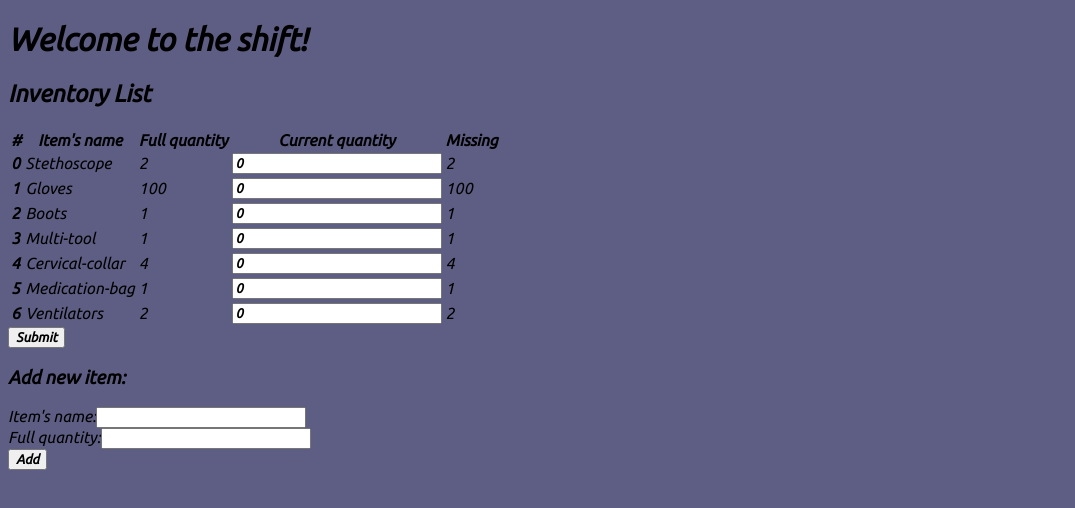
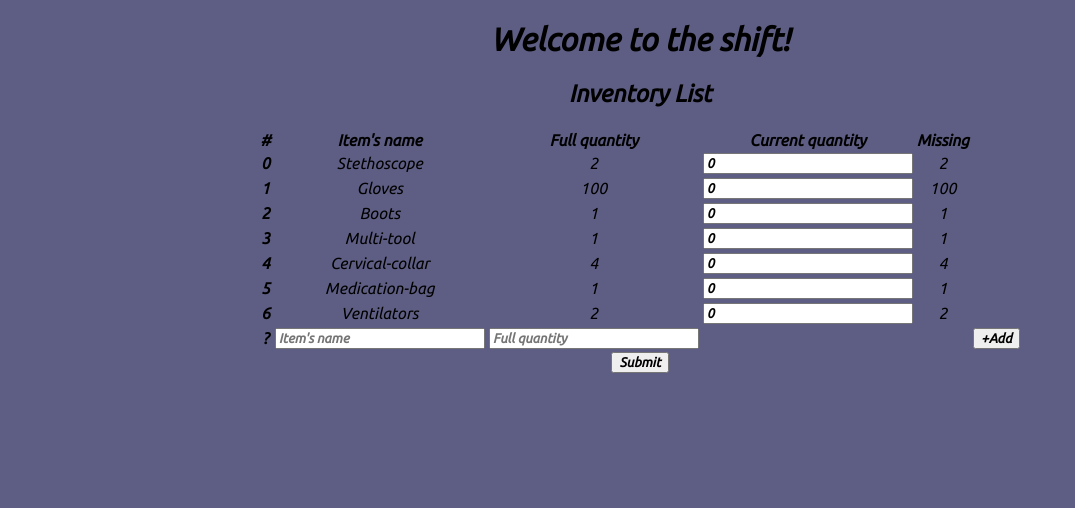
Before and after one commit to ramabadash/paramedics-equipment-list, a React (Create React App) app in the folder paramedics-equipment-list/: page /inventory in a window 1280 px wide. Shown: the top 508 px of the page, without its empty margins (0-1075 px from the left). Built offline with nearby package versions, Linux system fonts and the light colour scheme.

Commit message:
# Making the form Add a new item to part of the table

```diff
--- a/paramedics-equipment-list/src/components/AddItemForm.jsx
+++ b/paramedics-equipment-list/src/components/AddItemForm.jsx
@@ -2,18 +2,22 @@ import React from 'react';
 
 function AddItemForm() {
   return (
-    <div>
-      <h3>Add new item:</h3>
-      <div>
-        <label htmlFor='item-name'>Item's name:</label>
-        <input type='text' name='item-name' />
-      </div>
-      <div>
-        <label htmlFor='full-quantity'>Full quantity:</label>
-        <input type='number' name='full-quantity' />
-      </div>
-      <button>Add</button>
-    </div>
+    <tfoot>
+      <tr>
+        <th>?</th>
+        <td>
+          <input type='text' placeholder="Item's name" />
+        </td>
+        <td>
+          <input type='number' placeholder='Full quantity' />
+        </td>
+        <td></td>
+        <td></td>
+        <td>
+          <button>+Add</button>
+        </td>
+      </tr>
+    </tfoot>
   );
 }
 
--- a/paramedics-equipment-list/src/components/InventoryList.jsx
+++ b/paramedics-equipment-list/src/components/InventoryList.jsx
@@ -28,9 +28,9 @@ function InventoryList() {
             return <ItemRow item={item} i={i} key={i} />;
           })}
         </tbody>
+        <AddItemForm />
       </table>
       <button>Submit</button>
-      <AddItemForm />
     </div>
   );
 }
--- a/paramedics-equipment-list/src/components/ItemRow.jsx
+++ b/paramedics-equipment-list/src/components/ItemRow.jsx
@@ -2,7 +2,6 @@ import React, { useState } from 'react';
 
 function ItemRow({ item, i }) {
   /***** STATES *****/
-  const [fullQuantity, setFullQuantity] = useState(item.fullQuantity);
   const [currentQuantity, setCurrentQuantity] = useState(0);
 
   return (
@@ -23,9 +22,9 @@ function ItemRow({ item, i }) {
         />
       </td>
       <td>
-        {fullQuantity - currentQuantity < 0
+        {item.fullQuantity - currentQuantity < 0
           ? 0
-          : fullQuantity - currentQuantity}
+          : item.fullQuantity - currentQuantity}
       </td>
     </tr>
   );
--- a/paramedics-equipment-list/src/styles/App.css
+++ b/paramedics-equipment-list/src/styles/App.css
@@ -1,6 +1,7 @@
 body {
   font-family: 'Ubuntu', sans-serif;
   background-color: rgba(39, 39, 90, 0.74);
+  text-align: center;
 }
 
 input,
@@ -8,3 +9,7 @@ button {
   font-family: 'Ubuntu', sans-serif;
   font-weight: bold;
 }
+
+table {
+  margin: auto;
+}
```
